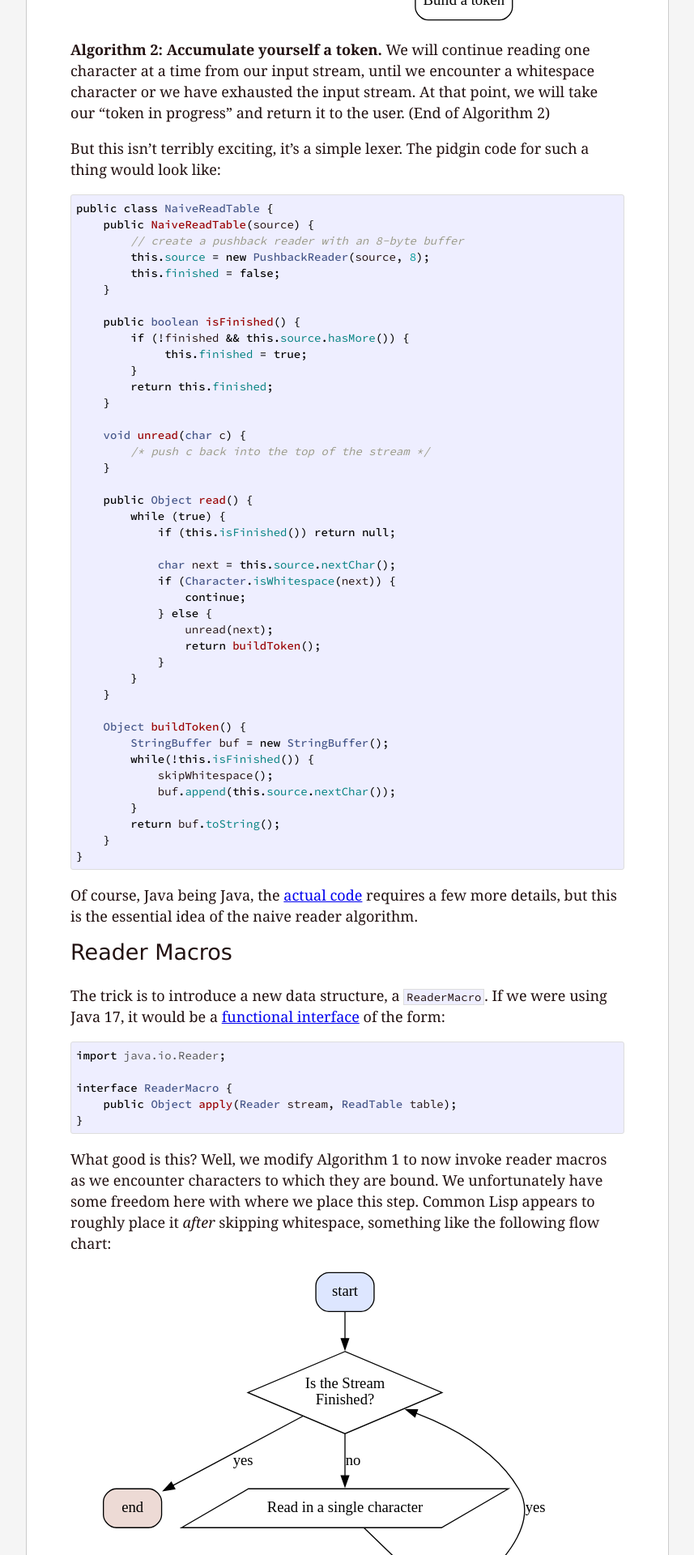
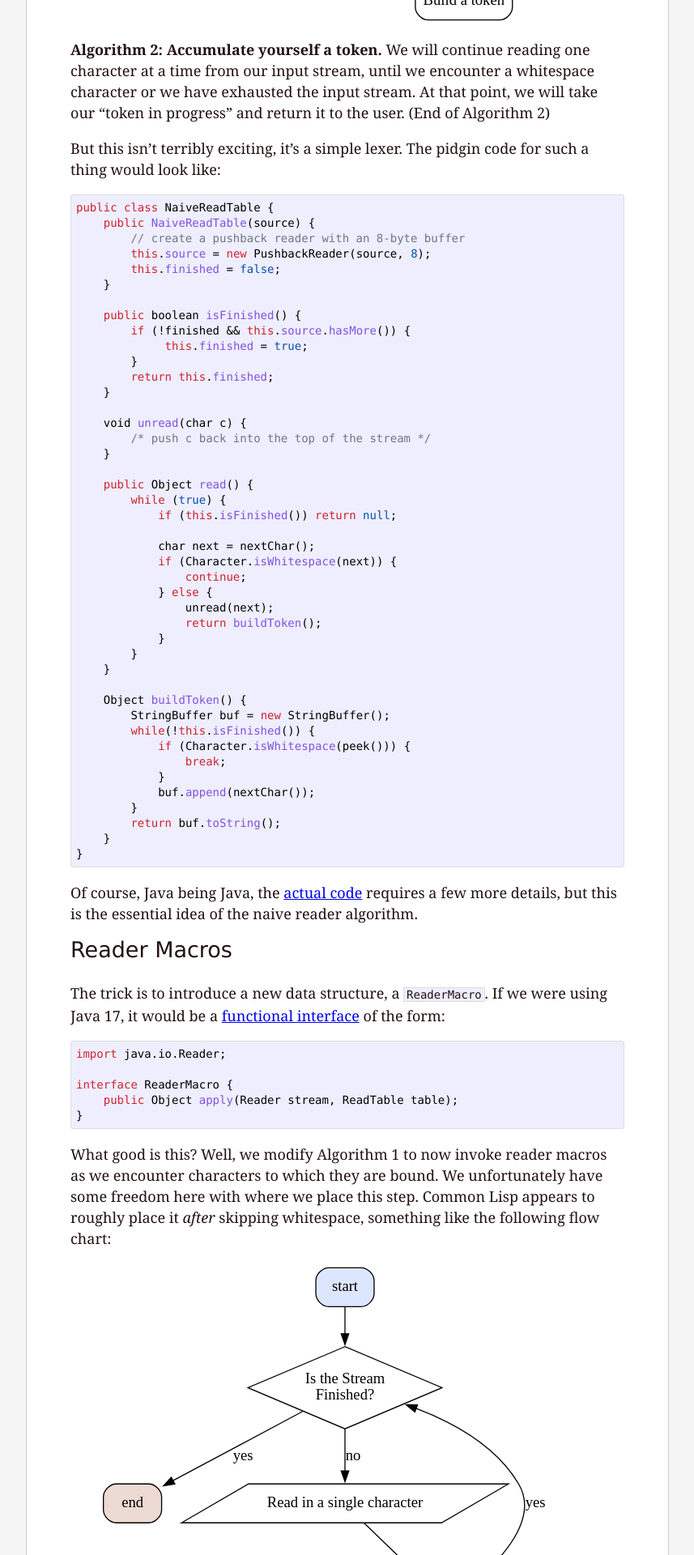
Before and after one commit to pqnelson/pqnelson.github.com, a Jekyll site: the page built from _posts/2022-12-04-make-a-lisp-reader.md, in a window 1280 px wide. Shown: the part 1417-3337 px from the top of the page at 81% size, without its empty margins (211-1068 px from the left). Built offline with Jekyll 4.4.1, drawn with Linux system fonts in a browser that asks for light colours; some of the changed text lies outside the part shown.

Commit message:
[minor] Tweaked syntax highlighter

```diff
--- a/_config.yml
+++ b/_config.yml
@@ -1,5 +1,6 @@
 safe: true
 lsi: false
+google_analytics: UA-59289414-1
 markdown: kramdown
 highlighter: rouge
 kramdown:
--- a/_includes/head.html
+++ b/_includes/head.html
@@ -14,13 +14,8 @@
     <link rel="stylesheet" href="/css/github-syntax.css" >
     <link rel="stylesheet" href="/css/main.css" >
     <!-- Global site tag (gtag.js) - Google Analytics -->
-<script async src="https://www.googletagmanager.com/gtag/js?id=UA-59289414-1"></script>
-<script>
-  window.dataLayer = window.dataLayer || [];
-  function gtag(){dataLayer.push(arguments);}
-  gtag('js', new Date());
-
-  gtag('config', 'UA-59289414-1');
-</script>
+{% if site.google_analytics and jekyll.environment == 'production' %}
+{% include analytics.html %}
+{% endif %}
   </head>
   <body>
--- a/_posts/2022-12-04-make-a-lisp-reader.md
+++ b/_posts/2022-12-04-make-a-lisp-reader.md
@@ -74,7 +74,7 @@ public class NaiveReadTable {
         while (true) {
             if (this.isFinished()) return null;
 
-            char next = this.source.nextChar();
+            char next = nextChar();
             if (Character.isWhitespace(next)) {
                 continue;
             } else {
@@ -87,8 +87,10 @@ public class NaiveReadTable {
     Object buildToken() {
         StringBuffer buf = new StringBuffer();
         while(!this.isFinished()) {
-            skipWhitespace();
-            buf.append(this.source.nextChar());
+            if (Character.isWhitespace(peek())) {
+                break;
+            }
+            buf.append(nextChar());
         }
         return buf.toString();
     }
@@ -172,10 +174,10 @@ public class ReadTable {
     Object buildToken() {
         StringBuffer buf = new StringBuffer();
         while(!this.isFinished()) {
-            char currentChar = this.source.nextChar();
-            if (isCharBoundToMacro(currentChar)
-                    || isWhitespace(currentChar)) {
-                this.source.unread(currentChar);
+            char currentChar = nextChar();
+            if (this.macroBindings.containsKey(currentChar)
+                    || Character.isWhitespace(currentChar)) {
+                unread(currentChar);
                 // Now the top of the stream is the char bound to a
                 // ReaderMacro, which will be invoked next time the
                 // `ReadTable::read()` method is invoked
--- a/css/github-syntax.css
+++ b/css/github-syntax.css
@@ -1,61 +1,72 @@
-.highlight .hll { background-color: #ffffcc }
-.highlight .c { color: #999988; font-style: italic } /* Comment */
-.highlight .err { color: #a61717; background-color: #e3d2d2 } /* Error */
-.highlight .k { color: #000000; font-weight: 500 } /* Keyword */
-.highlight .o { color: #000000; font-weight: 500 } /* Operator */
-.highlight .cm { color: #999988; font-style: italic } /* Comment.Multiline */
-.highlight .cp { color: #999999; font-weight: 500; font-style: italic } /* Comment.Preproc */
-.highlight .c1 { color: #999988; font-style: italic } /* Comment.Single */
-.highlight .cs { color: #999999; font-weight: 500; font-style: italic } /* Comment.Special */
-.highlight .gd { color: #000000; background-color: #ffdddd } /* Generic.Deleted */
-.highlight .ge { color: #000000; font-style: italic } /* Generic.Emph */
-.highlight .gr { color: #aa0000 } /* Generic.Error */
-.highlight .gh { color: #999999 } /* Generic.Heading */
-.highlight .gi { color: #000000; background-color: #ddffdd } /* Generic.Inserted */
-.highlight .go { color: #888888 } /* Generic.Output */
-.highlight .gp { color: #555555 } /* Generic.Prompt */
-.highlight .gs { font-weight: 500 } /* Generic.Strong */
-.highlight .gu { color: #aaaaaa } /* Generic.Subheading */
-.highlight .gt { color: #aa0000 } /* Generic.Traceback */
-.highlight .kc { color: #000000; font-weight: 500 } /* Keyword.Constant */
-.highlight .kd { color: #000000; font-weight: 500 } /* Keyword.Declaration */
-.highlight .kn { color: #000000; font-weight: 500 } /* Keyword.Namespace */
-.highlight .kp { color: #000000; font-weight: 500 } /* Keyword.Pseudo */
-.highlight .kr { color: #000000; font-weight: 500 } /* Keyword.Reserved */
-.highlight .kt { color: #445588; font-weight: 500 } /* Keyword.Type */
-.highlight .m { color: #009999 } /* Literal.Number */
-.highlight .s { color: #d01040 } /* Literal.String */
-.highlight .na { color: #008080 } /* Name.Attribute */
-.highlight .nb { color: #0086B3 } /* Name.Builtin */
-.highlight .nc { color: #445588; font-weight: 500 } /* Name.Class */
-.highlight .no { color: #008080 } /* Name.Constant */
-.highlight .nd { color: #3c5d5d; font-weight: 500 } /* Name.Decorator */
-.highlight .ni { color: #800080 } /* Name.Entity */
-.highlight .ne { color: #990000; font-weight: 500 } /* Name.Exception */
-.highlight .nf { color: #990000; font-weight: 500 } /* Name.Function */
-.highlight .nl { color: #990000; font-weight: 500 } /* Name.Label */
-.highlight .nn { color: #555555 } /* Name.Namespace */
-.highlight .nt { color: #000080 } /* Name.Tag */
-.highlight .nv { color: #008080 } /* Name.Variable */
-.highlight .ow { color: #000000; font-weight: 500 } /* Operator.Word */
-.highlight .w { color: #bbbbbb } /* Text.Whitespace */
-.highlight .mf { color: #009999 } /* Literal.Number.Float */
-.highlight .mh { color: #009999 } /* Literal.Number.Hex */
-.highlight .mi { color: #009999 } /* Literal.Number.Integer */
-.highlight .mo { color: #009999 } /* Literal.Number.Oct */
-.highlight .sb { color: #d01040 } /* Literal.String.Backtick */
-.highlight .sc { color: #d01040 } /* Literal.String.Char */
-.highlight .sd { color: #d01040 } /* Literal.String.Doc */
-.highlight .s2 { color: #d01040 } /* Literal.String.Double */
-.highlight .se { color: #d01040 } /* Literal.String.Escape */
-.highlight .sh { color: #d01040 } /* Literal.String.Heredoc */
-.highlight .si { color: #d01040 } /* Literal.String.Interpol */
-.highlight .sx { color: #d01040 } /* Literal.String.Other */
-.highlight .sr { color: #009926 } /* Literal.String.Regex */
-.highlight .s1 { color: #d01040 } /* Literal.String.Single */
-.highlight .ss { color: #990073 } /* Literal.String.Symbol */
-.highlight .bp { color: #999999 } /* Name.Builtin.Pseudo */
-.highlight .vc { color: #008080 } /* Name.Variable.Class */
-.highlight .vg { color: #008080 } /* Name.Variable.Global */
-.highlight .vi { color: #008080 } /* Name.Variable.Instance */
-.highlight .il { color: #009999 } /* Literal.Number.Integer.Long */
+pre { line-height: 125%; }
+td.linenos .normal { color: inherit; background-color: transparent; padding-left: 5px; padding-right: 5px; }
+span.linenos { color: inherit; background-color: transparent; padding-left: 5px; padding-right: 5px; }
+td.linenos .special { color: #000000; background-color: #ffffc0; padding-left: 5px; padding-right: 5px; }
+span.linenos.special { color: #000000; background-color: #ffffc0; padding-left: 5px; padding-right: 5px; }
+.hll { background-color: #ffffcc }
+.c { color: #6e7781; } /* Comment */
+.err { color: #000000 } /* Error */
+.k { color: #cf222e; } /* Keyword */
+.l { color: #1C01CE } /* Literal */
+.n { color: #000; /* #8250df; */ } /* Name */
+.o { color: #000000 } /* Operator */
+.ch { color: #177500 } /* Comment.Hashbang */
+.cm { color: #6e7781; } /* Comment.Multiline */
+.cp { color: #633820 } /* Comment.Preproc */
+.cpf { color: #177500 } /* Comment.PreprocFile */
+.c1 { color: #6e7781; } /* Comment.Single */
+.cs { color: #177500 } /* Comment.Special */
+.kc { color: #0550ae; } /* Keyword.Constant */
+.kd { color: #cf222e; } /* Keyword.Declaration */
+.kn { color: #cf222e; } /* Keyword.Namespace */
+.kp { color: #A90D91 } /* Keyword.Pseudo */
+.kr { color: #cf222e; } /* Keyword.Reserved */
+.language-java .kr { color: #000; }
+.kt { color: #000; } /* Keyword.Type */
+.language-haskell .kt { color: #8250df; }
+.language-c .kt { color: #cf222e; }
+.ld { color: #1C01CE } /* Literal.Date */
+.m { color: #0550ae; } /* Literal.Number */
+.s { color: #0a3069; } /* Literal.String */
+.na { color: #8250df; } /* Name.Attribute */
+.nb { color: #cf222e; } /* Name.Builtin */
+.language-lisp .nb { color: #000; }
+.nc { color: #000 } /* Name.Class */
+.no { color: #0550ae; } /* Name.Constant */
+.nd { color: #0550ae; } /* Name.Decorator */
+.ni { color: #000000 } /* Name.Entity */
+.ne { color: #000000 } /* Name.Exception */
+.nf { color: #8250df; } /* Name.Function */
+.language-clojure .nf {  }
+.nl { color: #000000 } /* Name.Label */
+.nn { color: #000000 } /* Name.Namespace */
+.nx { color: #000000 } /* Name.Other */
+.py { color: #000000 } /* Name.Property */
+.nt { color: #000000 } /* Name.Tag */
+.nv { color: #000000 } /* Name.Variable */
+.ow { color: #000000 } /* Operator.Word */
+.highlight .mb { color: #0550ae } /* Literal.Number.Bin */
+.highlight .mf { color: #0550ae } /* Literal.Number.Float */
+.highlight .mh { color: #0550ae } /* Literal.Number.Hex */
+.highlight .mi { color: #0550ae } /* Literal.Number.Integer */
+.highlight .mo { color: #0550ae } /* Literal.Number.Oct */
+.sa { color: #0a3069; } /* Literal.String.Affix */
+.sb { color: #0a3069; } /* Literal.String.Backtick */
+.sc { color: #2300CE } /* Literal.String.Char */
+.dl { color: #0a3069; } /* Literal.String.Delimiter */
+.sd { color: #0a3069; } /* Literal.String.Doc */
+.s2 { color: #0a3069; } /* Literal.String.Double */
+.se { color: #0a3069; } /* Literal.String.Escape */
+.sh { color: #0a3069; } /* Literal.String.Heredoc */
+.si { color: #0a3069; } /* Literal.String.Interpol */
+.sx { color: #0a3069; } /* Literal.String.Other */
+.sr { color: #0a3069; } /* Literal.String.Regex */
+.s1 { color: #0a3069; } /* Literal.String.Single */
+.ss { color: #0a3069; } /* Literal.String.Symbol */
+.bp { color: #5B269A } /* Name.Builtin.Pseudo */
+.fm { color: #000000 } /* Name.Function.Magic */
+.vc { color: #000000 } /* Name.Variable.Class */
+.vg { color: #000000 } /* Name.Variable.Global */
+.vi { color: #000000 } /* Name.Variable.Instance */
+.vm { color: #000000 } /* Name.Variable.Magic */
+.il { color: #1C01CE } /* Literal.Number.Integer.Long */
--- a/css/main.css
+++ b/css/main.css
@@ -53,14 +53,18 @@ p img {
 }
 
 code > a {
-    font: normal 14px/20px "Source Code Pro", Menlo, Consolas, Monaco, monospace;
+    font-family: ui-monospace,SFMono-Regular,SF Mono,Menlo,Consolas,Liberation Mono,monospace;
+    font-size: 14px;
+    /* font: normal 14px/20px "Source Code Pro", Menlo, Consolas, Monaco, monospace; */
     text-decoration: none;
 }
 
 /* code */
 pre, code, tt {
-    font: normal 14px/20px "Source Code Pro", Menlo, Consolas, Monaco, monospace;
-    /* font-weight: 300; */
+    font-family: ui-monospace,SFMono-Regular,SF Mono,Menlo,Consolas,Liberation Mono,monospace;
+    font-size: 14px;
+    /* font: normal 14px/20px "Source Code Pro", Menlo, Consolas, Monaco, monospace; */
+    font-weight: 300; /* */
 }
 code {
     border: 1px solid #ddd;
```
Also changed, not shown: other parts of _posts/2022-12-04-make-a-lisp-reader.md (+2 -2 lines), _posts/2021-08-23-array-access-cost.md (+1 -1 lines).
